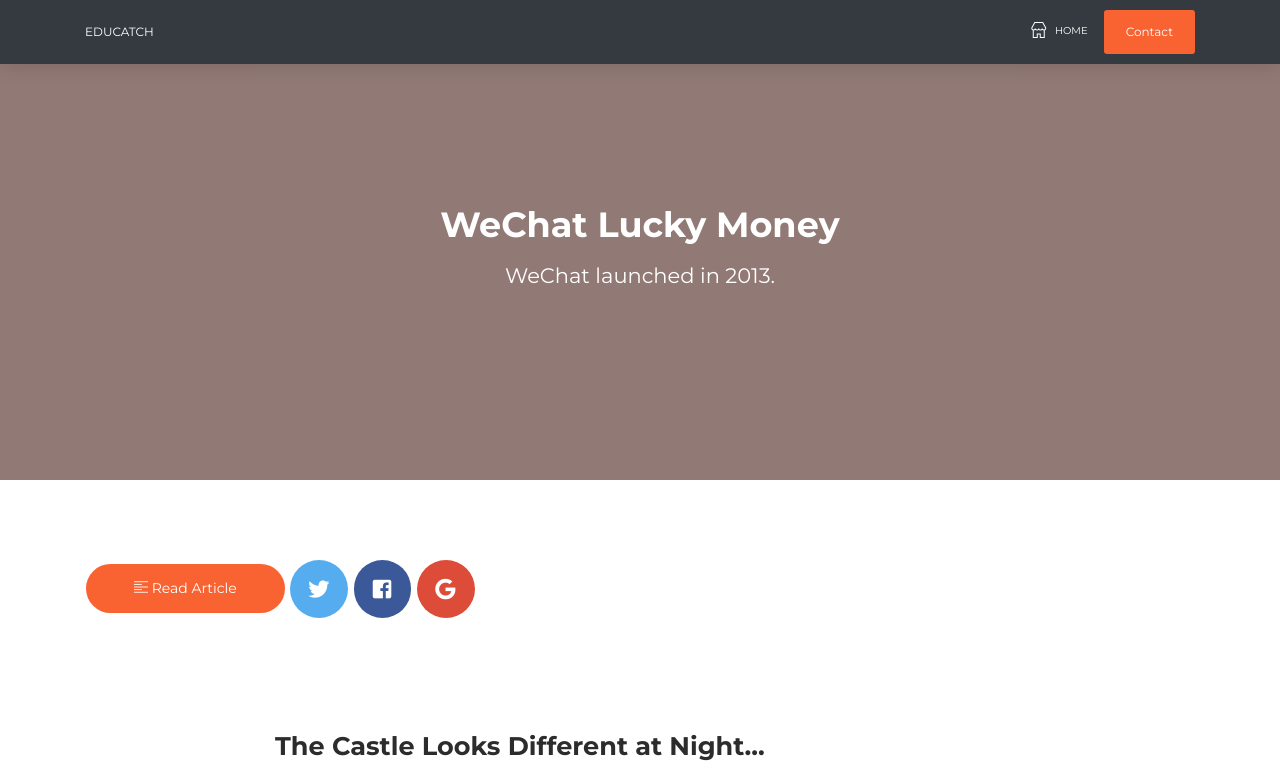
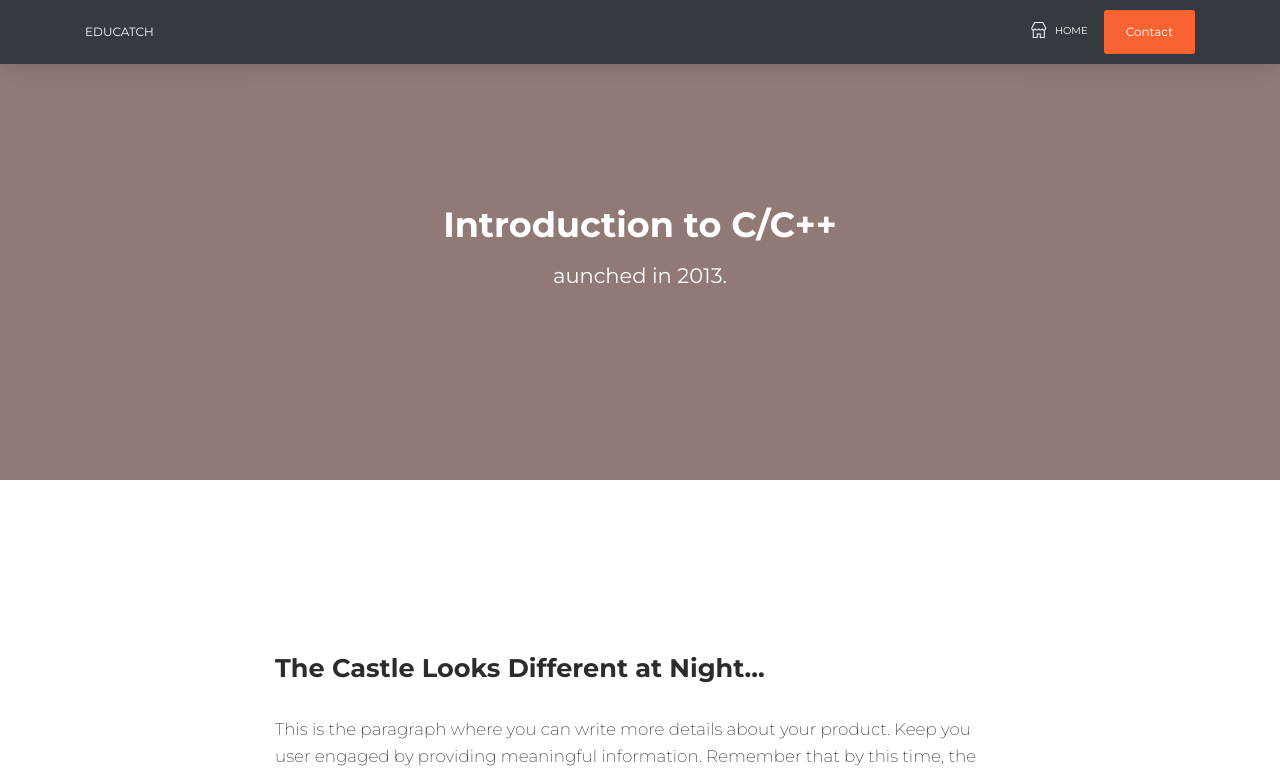
Before and after one commit to yukta12/EduCatch, a website: page post.html in a window 1280 px wide. Shown: the top 775 px of the page. Drawn offline with Linux system fonts and the light colour scheme; some packages are replaced by stand-ins of ours.

Commit message:
Update post.html

```diff
--- a/post.html
+++ b/post.html
@@ -61,33 +61,13 @@
       <div class="content-center">
         <div class="row">
           <div class="col-md-8 ml-auto mr-auto text-center">
-            <h2 class="title">WeChat Lucky Money</h2>
-            <h4>WeChat launched in 2013.</h4>
+            <h2 class="title">Introduction to C/C++</h2>
+            <h4>aunched in 2013.</h4>
           </div>
         </div>
       </div>
     </div>
     <div class="section">
-      <div class="container">
-        <div class="row">
-          <div class="col-md-12">
-            <div class="button-container">
-              <a href="#pablo" class="btn btn-primary btn-round btn-lg">
-                <i class="now-ui-icons text_align-left"></i> Read Article
-              </a>
-              <a href="#pablo" class="btn btn-icon btn-lg btn-twitter btn-round">
-                <i class="fab fa-twitter"></i>
-              </a>
-              <a href="#pablo" class="btn btn-icon btn-lg btn-facebook btn-round">
-                <i class="fab fa-facebook-square"></i>
-              </a>
-              <a href="#pablo" class="btn btn-icon btn-lg btn-google btn-round">
-                <i class="fab fa-google"></i>
-              </a>
-            </div>
-          </div>
-        </div>
-      </div>
       <div class="section">
         <div class="container">
           <div class="row">
```
